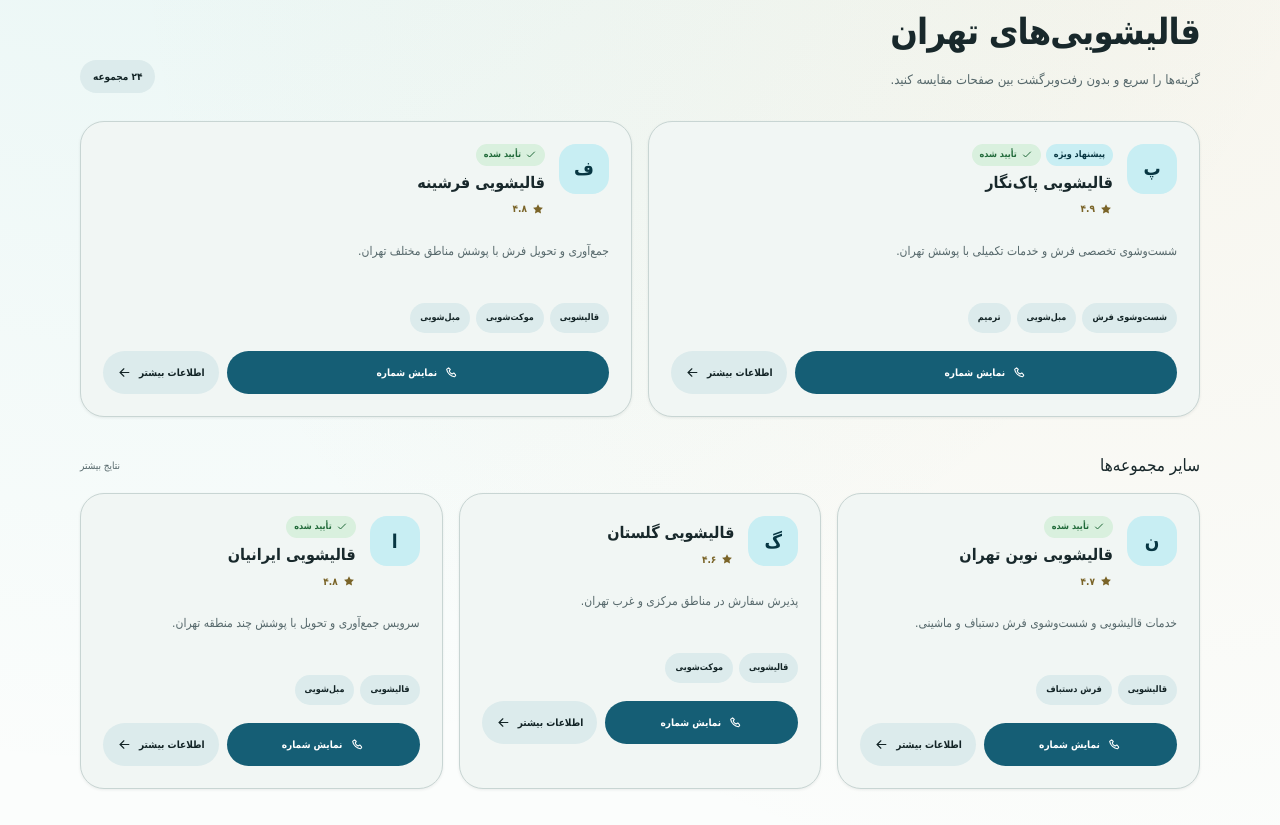
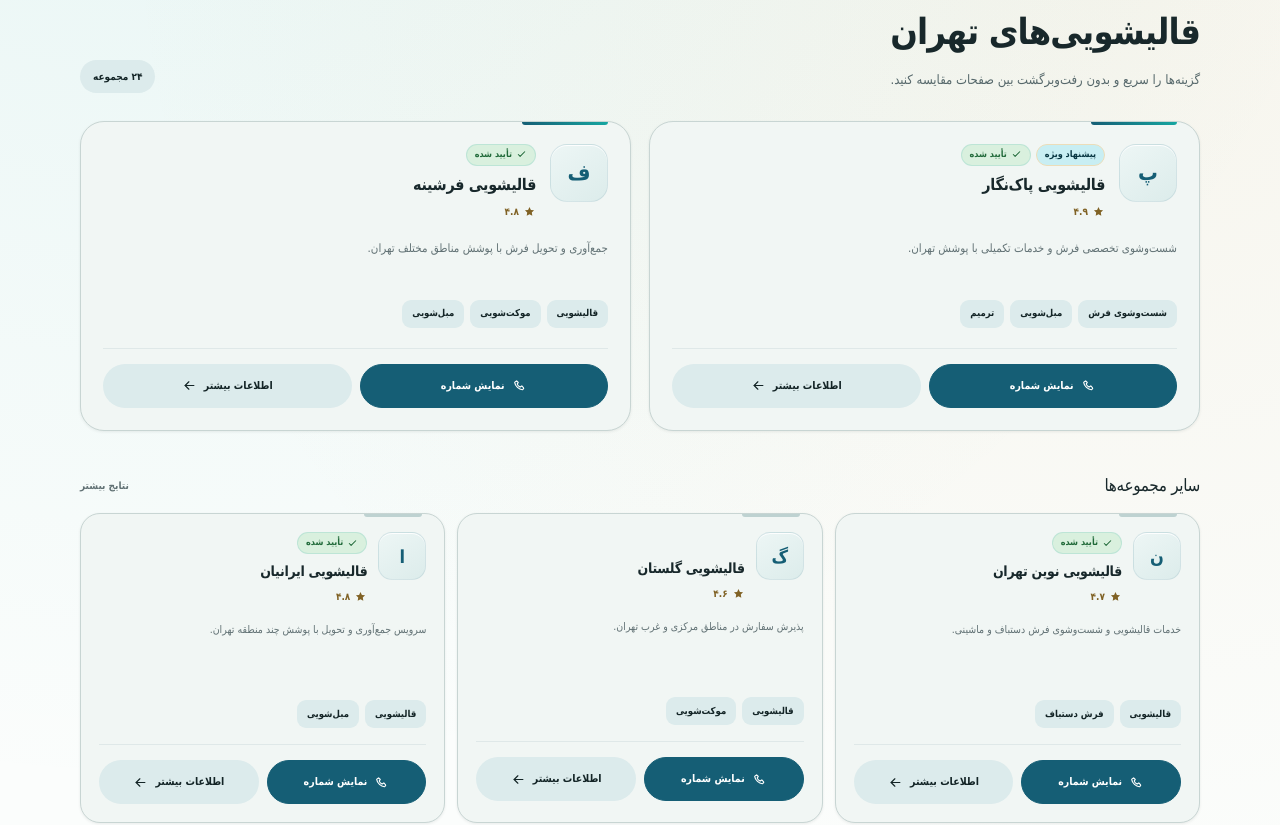
Before and after one commit to HoseinPirhadi/nextjs-boilerplate, a Next.js app: page / in a window 1280 px wide. Shown: the part 980-1805 px from the top of the page. Built offline with nearby package versions, Linux system fonts and the light colour scheme; a web font is replaced by a local one.

Commit message:
style: redesign featured cleaner cards

```diff
--- a/app/header-glass.css
+++ b/app/header-glass.css
@@ -58,3 +58,44 @@
     -webkit-backdrop-filter: blur(28px) saturate(160%);
   }
 }
+
+/* Featured cleaner cards */
+.m3-featured-grid{display:grid;grid-template-columns:repeat(2,minmax(0,1fr));gap:18px}
+.m3-cleaner-card{position:relative;min-width:0;padding:22px;overflow:hidden;border:1px solid rgba(216,228,227,.92);border-radius:24px;background:radial-gradient(circle at 100% 0%,rgba(22,166,161,.075),transparent 34%),rgba(255,255,255,.92);box-shadow:0 10px 30px rgba(21,94,117,.045),0 2px 7px rgba(21,94,117,.025);transition:transform 180ms ease,box-shadow 180ms ease,border-color 180ms ease}
+.m3-cleaner-card::after{content:"";position:absolute;top:0;right:22px;width:58px;height:3px;border-radius:0 0 999px 999px;background:var(--line-strong)}
+.m3-cleaner-card:hover{transform:translateY(-3px);border-color:rgba(22,166,161,.28);box-shadow:0 18px 42px rgba(21,94,117,.09),0 3px 10px rgba(21,94,117,.04)}
+.m3-cleaner-card.is-featured{border-color:rgba(22,166,161,.26);background:radial-gradient(circle at 100% 0%,rgba(22,166,161,.12),transparent 36%),linear-gradient(145deg,rgba(255,255,255,.97),rgba(247,252,251,.94))}
+.m3-cleaner-card.is-featured::after{width:86px;background:linear-gradient(90deg,var(--primary),var(--accent))}
+.m3-cleaner-head{display:grid;grid-template-columns:58px minmax(0,1fr);gap:14px;align-items:start}
+.m3-avatar{width:58px;height:58px;display:grid;place-items:center;flex:0 0 auto;border:1px solid rgba(21,94,117,.10);border-radius:17px;background:linear-gradient(145deg,#edf6f5,#dceceb);color:var(--primary);font-size:22px;font-weight:950;box-shadow:inset 0 1px 0 rgba(255,255,255,.9)}
+.m3-cleaner-title{min-width:0;display:grid;gap:7px}
+.m3-badges{display:flex;align-items:center;flex-wrap:wrap;gap:5px;min-height:19px}
+.m3-badge{display:inline-flex;align-items:center;gap:4px;min-height:22px;padding:0 8px;border-radius:999px;font-size:9px;font-weight:900;white-space:nowrap}
+.m3-badge-primary{color:#76591d;background:#f8efd9;border:1px solid #ecddb9}
+.m3-badge-success{color:var(--accent-dark);background:rgba(22,166,161,.08);border:1px solid rgba(22,166,161,.14)}
+.m3-badge-success svg{width:11px;height:11px;fill:none;stroke:currentColor;stroke-width:2.3;stroke-linecap:round;stroke-linejoin:round}
+.m3-cleaner-title h3{margin:0;color:var(--foreground);font-size:16px;line-height:1.5;letter-spacing:-.02em}
+.m3-rating{display:inline-flex;align-items:center;gap:4px;justify-self:start;color:#806225;font-size:10px;font-weight:850}
+.m3-rating svg{width:13px;height:13px;fill:currentColor;stroke:none}
+.m3-cleaner-card>p{min-height:48px;margin:18px 0 15px;color:var(--muted);font-size:11.5px;line-height:2}
+.m3-chip-row{display:flex;flex-wrap:wrap;gap:6px}
+.m3-chip{min-height:28px;display:inline-flex;align-items:center;padding:0 10px;border:1px solid var(--line);border-radius:9px;background:rgba(243,248,247,.72);color:#506265;font-size:9.5px;font-weight:750}
+.m3-card-actions{display:grid;grid-template-columns:minmax(0,1fr) minmax(0,1fr);gap:8px;margin-top:20px;padding-top:15px;border-top:1px solid rgba(216,228,227,.72)}
+.m3-filled-button,.m3-tonal-button{min-height:44px;display:inline-flex;align-items:center;justify-content:center;gap:7px;border-radius:12px;font-size:10.5px;font-weight:850;cursor:pointer;transition:160ms ease}
+.m3-filled-button{border:1px solid var(--primary);background:var(--primary);color:#fff;box-shadow:0 7px 16px rgba(21,94,117,.13)}
+.m3-filled-button:hover{background:var(--primary-dark);border-color:var(--primary-dark);transform:translateY(-1px)}
+.m3-tonal-button{border:1px solid rgba(21,94,117,.12);background:var(--surface-soft);color:var(--primary)}
+.m3-tonal-button:hover{background:#dceceb;transform:translateY(-1px)}
+.m3-filled-button svg,.m3-tonal-button svg{width:15px;height:15px;fill:none;stroke:currentColor;stroke-width:1.8;stroke-linecap:round;stroke-linejoin:round}
+.m3-subhead{display:flex;align-items:center;justify-content:space-between;gap:18px;margin:42px 0 15px}
+.m3-subhead h3{margin:0;font-size:17px;letter-spacing:-.02em}
+.m3-subhead span{color:var(--muted);font-size:10px;font-weight:750}
+.m3-cleaner-grid{display:grid;grid-template-columns:repeat(3,minmax(0,1fr));gap:12px}
+.m3-cleaner-grid .m3-cleaner-card{padding:18px;border-radius:20px;box-shadow:0 7px 22px rgba(21,94,117,.035)}
+.m3-cleaner-grid .m3-cleaner-head{grid-template-columns:48px minmax(0,1fr);gap:11px}
+.m3-cleaner-grid .m3-avatar{width:48px;height:48px;border-radius:14px;font-size:18px}
+.m3-cleaner-grid .m3-cleaner-title h3{font-size:14px}
+.m3-cleaner-grid .m3-cleaner-card>p{min-height:66px;margin-top:15px;font-size:10.5px}
+.m3-cleaner-grid .m3-card-actions{grid-template-columns:1fr 1fr;margin-top:16px}
+@media(max-width:900px){.m3-featured-grid,.m3-cleaner-grid{grid-template-columns:1fr 1fr}}
+@media(max-width:640px){.m3-featured-grid,.m3-cleaner-grid{grid-template-columns:1fr;gap:10px}.m3-cleaner-card{padding:18px;border-radius:21px}.m3-cleaner-card>p,.m3-cleaner-grid .m3-cleaner-card>p{min-height:auto}.m3-card-actions{margin-top:17px}}
```
